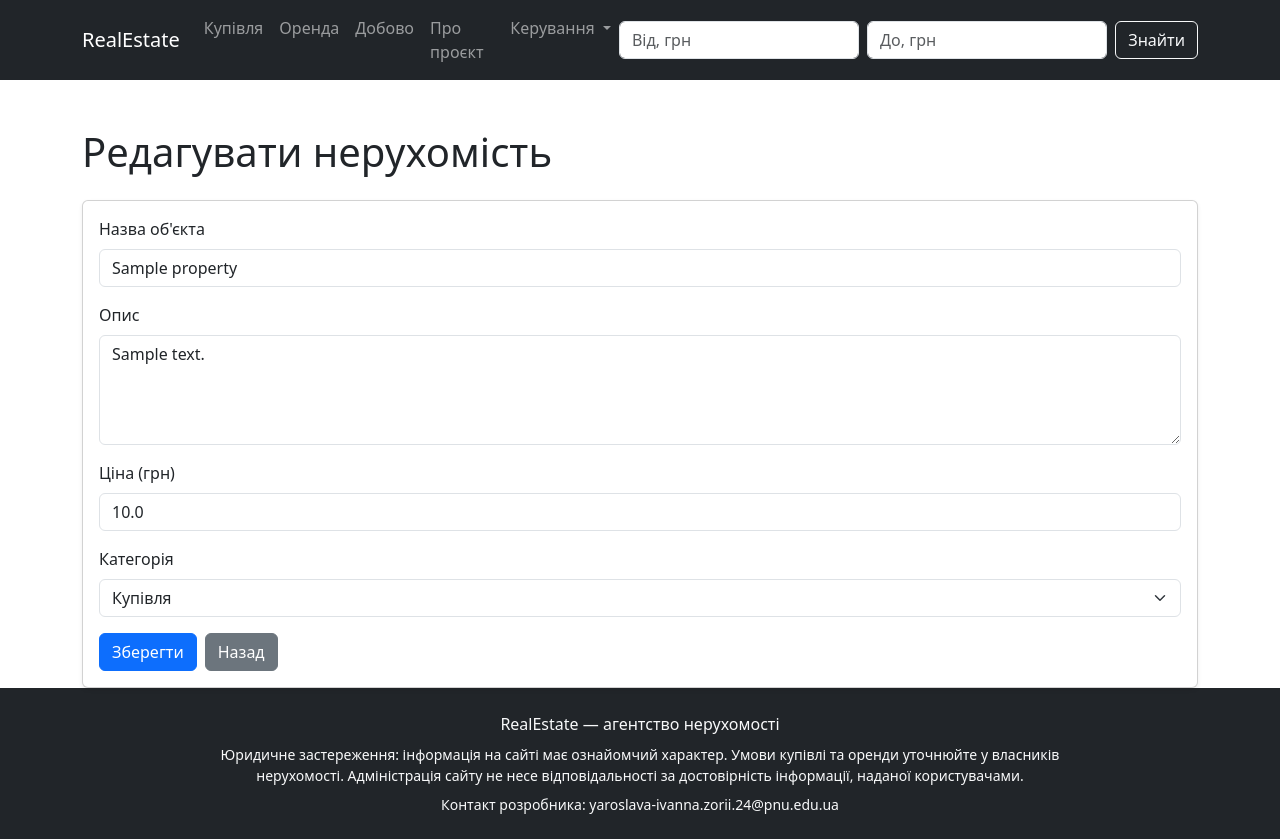
After one commit to Varoslava/ruby, a Rails app: page /properties/1/edit in a window 1280 px wide. The commit adds this page. Run offline with Rails 7, Linux system fonts and the light colour scheme; tables that the repository leaves empty hold one stand-in row (values such as "Sample post"); some libraries are stand-ins or nearby versions.

Commit message:
Add Lab 7 real estate agency

```diff
--- /dev/null
+++ b/lab6/Lab6RailsApp/app/controllers/properties_controller.rb
@@ -0,0 +1,78 @@
+class PropertiesController < ApplicationController
+  before_action :set_property, only: %i[show edit update destroy]
+
+  def buy
+    @properties = Property.where(category: "Купівля")
+  end
+
+  def rent
+    @properties = Property.where(category: "Оренда")
+  end
+
+  def daily
+    @properties = Property.where(category: "Добово")
+  end
+
+  def about
+  end
+
+  def index
+    @properties = Property.all
+
+    if params[:min_price].present?
+      @properties = @properties.where("price >= ?", params[:min_price])
+    end
+
+    if params[:max_price].present?
+      @properties = @properties.where("price <= ?", params[:max_price])
+    end
+  end
+
+  def show
+  end
+
+  def new
+    @property = Property.new
+  end
+
+  def create
+    @property = Property.new(property_params)
+
+    if @property.save
+      redirect_to @property, notice: "Об'єкт нерухомості успішно створено."
+    else
+      render :new, status: :unprocessable_entity
+    end
+  end
+
+  def edit
+  end
+
+  def update
+    if @property.update(property_params)
+      redirect_to @property, notice: "Об'єкт нерухомості успішно оновлено."
+    else
+      render :edit, status: :unprocessable_entity
+    end
+  end
+
+  def destroy
+    @property.destroy
+    redirect_to properties_path, notice: "Об'єкт нерухомості видалено."
+  end
+
+  def destroy_all
+    Property.destroy_all
+    redirect_to properties_path, notice: "Усі об'єкти нерухомості видалено."
+  end
+
+  private
+
+  def set_property
+    @property = Property.find(params[:id])
+  end
+
+  def property_params
+    params.require(:property).permit(:title, :description, :price, :category)
+  end
+end
--- /dev/null
+++ b/lab6/Lab6RailsApp/app/helpers/properties_helper.rb
@@ -0,0 +1,2 @@
+module PropertiesHelper
+end
--- /dev/null
+++ b/lab6/Lab6RailsApp/app/models/property.rb
@@ -0,0 +1,2 @@
+class Property < ApplicationRecord
+end
--- a/lab6/Lab6RailsApp/app/views/layouts/application.html.erb
+++ b/lab6/Lab6RailsApp/app/views/layouts/application.html.erb
@@ -1,29 +1,144 @@
 <!DOCTYPE html>
 <html>
   <head>
-    <title><%= content_for(:title) || "Lab6 Rails App" %></title>
+    <title><%= content_for(:title) || "RealEstate" %></title>
     <meta name="viewport" content="width=device-width,initial-scale=1">
     <meta name="apple-mobile-web-app-capable" content="yes">
-    <meta name="application-name" content="Lab6 Rails App">
+    <meta name="application-name" content="RealEstate">
     <meta name="mobile-web-app-capable" content="yes">
+
     <%= csrf_meta_tags %>
     <%= csp_meta_tag %>
-
     <%= yield :head %>
 
-    <%# Enable PWA manifest for installable apps (make sure to enable in config/routes.rb too!) %>
-    <%#= tag.link rel: "manifest", href: pwa_manifest_path(format: :json) %>
+    <link href="https://cdn.jsdelivr.net/npm/bootstrap@5.3.8/dist/css/bootstrap.min.css" rel="stylesheet">
 
     <link rel="icon" href="/icon.png" type="image/png">
     <link rel="icon" href="/icon.svg" type="image/svg+xml">
     <link rel="apple-touch-icon" href="/icon.png">
 
-    <%# Includes all stylesheet files in app/assets/stylesheets %>
     <%= stylesheet_link_tag :app, "data-turbo-track": "reload" %>
     <%= javascript_importmap_tags %>
   </head>
 
-  <body>
-    <%= yield %>
+  <body class="d-flex flex-column min-vh-100">
+    <header class="sticky-top">
+      <nav class="navbar navbar-expand-xl navbar-dark bg-dark">
+        <div class="container">
+          <%= link_to "RealEstate", properties_path, class: "navbar-brand" %>
+
+          <button class="navbar-toggler" type="button"
+                  data-bs-toggle="collapse"
+                  data-bs-target="#navbarMenu"
+                  aria-controls="navbarMenu"
+                  aria-expanded="false"
+                  aria-label="Toggle navigation">
+            <span class="navbar-toggler-icon"></span>
+          </button>
+
+          <div class="collapse navbar-collapse" id="navbarMenu">
+            <ul class="navbar-nav me-auto">
+              <li class="nav-item">
+                <%= link_to "Купівля", properties_buy_path, class: "nav-link" %>
+              </li>
+
+              <li class="nav-item">
+                <%= link_to "Оренда", properties_rent_path, class: "nav-link" %>
+              </li>
+
+              <li class="nav-item">
+                <%= link_to "Добово", properties_daily_path, class: "nav-link" %>
+              </li>
+
+              <li class="nav-item">
+                <%= link_to "Про проєкт", about_path, class: "nav-link" %>
+              </li>
+
+              <li class="nav-item dropdown">
+                <button class="nav-link dropdown-toggle"
+                        type="button"
+                        data-bs-toggle="dropdown"
+                        aria-expanded="false">
+                  Керування
+                </button>
+
+                <ul class="dropdown-menu">
+                  <li>
+                    <%= link_to "Створити нерухомість",
+                      new_property_path,
+                      class: "dropdown-item" %>
+                  </li>
+
+                  <li>
+                    <%= link_to "Усі об'єкти",
+                      properties_path,
+                      class: "dropdown-item" %>
+                  </li>
+
+                  <li><hr class="dropdown-divider"></li>
+
+                  <li>
+                    <%= button_to "Видалити всі",
+                      destroy_all_properties_path,
+                      method: :delete,
+                      class: "dropdown-item text-danger",
+                      form: {
+                        data: {
+                          turbo_confirm: "Ви впевнені, що хочете видалити всі об'єкти нерухомості?"
+                        }
+                      } %>
+                  </li>
+                </ul>
+              </li>
+            </ul>
+
+            <%= form_with url: properties_path,
+                          method: :get,
+                          local: true,
+                          class: "d-flex align-items-center gap-2 mt-3 mt-lg-0" do |form| %>
+
+              <%= form.number_field :min_price,
+                value: params[:min_price],
+                class: "form-control",
+                placeholder: "Від, грн",
+                min: 0,
+                aria: { label: "Мінімальна ціна" } %>
+
+              <%= form.number_field :max_price,
+                value: params[:max_price],
+                class: "form-control",
+                placeholder: "До, грн",
+                min: 0,
+                aria: { label: "Максимальна ціна" } %>
+
+              <%= form.submit "Знайти", class: "btn btn-outline-light" %>
+            <% end %>
+          </div>
+        </div>
+      </nav>
+    </header>
+
+    <main class="flex-grow-1">
+      <%= yield %>
+    </main>
+
+    <footer class="bg-dark text-light py-4 mt-auto">
+      <div class="container text-center">
+        <p class="mb-2">RealEstate — агентство нерухомості</p>
+
+        <p class="small mb-2 mx-auto" style="max-width: 900px;">
+          Юридичне застереження: інформація на сайті має ознайомчий характер.
+          Умови купівлі та оренди уточнюйте у власників нерухомості.
+          Адміністрація сайту не несе відповідальності за достовірність
+          інформації, наданої користувачами.
+        </p>
+
+        <p class="small mb-0">
+          Контакт розробника: yaroslava-ivanna.zorii.24@pnu.edu.ua
+        </p>
+      </div>
+    </footer>
+
+    <script src="https://cdn.jsdelivr.net/npm/bootstrap@5.3.8/dist/js/bootstrap.bundle.min.js"></script>
   </body>
 </html>
--- /dev/null
+++ b/lab6/Lab6RailsApp/app/views/properties/_form.html.erb
@@ -0,0 +1,40 @@
+<%= form_with(model: property) do |form| %>
+  <% if property.errors.any? %>
+    <div class="alert alert-danger">
+      <h5>Під час збереження виникли помилки:</h5>
+      <ul>
+        <% property.errors.each do |error| %>
+          <li><%= error.full_message %></li>
+        <% end %>
+      </ul>
+    </div>
+  <% end %>
+
+  <div class="mb-3">
+    <%= form.label :title, "Назва об'єкта", class: "form-label" %>
+    <%= form.text_field :title, class: "form-control", placeholder: "Наприклад, двокімнатна квартира" %>
+  </div>
+
+  <div class="mb-3">
+    <%= form.label :description, "Опис", class: "form-label" %>
+    <%= form.text_area :description, class: "form-control", rows: 4, placeholder: "Опишіть нерухомість" %>
+  </div>
+
+  <div class="mb-3">
+    <%= form.label :price, "Ціна (грн)", class: "form-label" %>
+    <%= form.number_field :price, class: "form-control", step: "any", min: 0 %>
+  </div>
+
+  <div class="mb-3">
+    <%= form.label :category, "Категорія", class: "form-label" %>
+    <%= form.select :category,
+      [["Купівля", "Купівля"], ["Оренда", "Оренда"], ["Добово", "Добово"]],
+      { prompt: "Оберіть категорію" },
+      class: "form-select" %>
+  </div>
+
+  <div class="d-flex gap-2">
+    <%= form.submit "Зберегти", class: "btn btn-primary" %>
+    <%= link_to "Назад", properties_path, class: "btn btn-secondary" %>
+  </div>
+<% end %>
--- /dev/null
+++ b/lab6/Lab6RailsApp/app/views/properties/buy.html.erb
@@ -0,0 +1,6 @@
+<div class="container mt-5">
+  <h1 class="mb-4">Нерухомість для купівлі</h1>
+  <p class="text-muted">Оберіть нерухомість, яку хочете придбати.</p>
+
+  <%= render "property_list", properties: @properties %>
+</div>
--- /dev/null
+++ b/lab6/Lab6RailsApp/app/views/properties/daily.html.erb
@@ -0,0 +1,6 @@
+<div class="container mt-5">
+  <h1 class="mb-4">Подобова оренда</h1>
+  <p class="text-muted">Оберіть нерухомість для короткострокового перебування.</p>
+
+  <%= render "property_list", properties: @properties %>
+</div>
--- /dev/null
+++ b/lab6/Lab6RailsApp/app/views/properties/edit.html.erb
@@ -0,0 +1,9 @@
+<div class="container mt-5">
+  <h1 class="mb-4">Редагувати нерухомість</h1>
+
+  <div class="card shadow-sm">
+    <div class="card-body">
+      <%= render "form", property: @property %>
+    </div>
+  </div>
+</div>
--- /dev/null
+++ b/lab6/Lab6RailsApp/app/views/properties/rent.html.erb
@@ -0,0 +1,6 @@
+<div class="container mt-5">
+  <h1 class="mb-4">Оренда нерухомості</h1>
+  <p class="text-muted">Оберіть нерухомість для довгострокової оренди.</p>
+
+  <%= render "property_list", properties: @properties %>
+</div>
--- a/lab6/Lab6RailsApp/config/routes.rb
+++ b/lab6/Lab6RailsApp/config/routes.rb
@@ -1,16 +1,18 @@
 Rails.application.routes.draw do
+  get "properties/buy"
+  get "properties/rent"
+  get "properties/daily"
+
+  get "about", to: "properties#about", as: :about
+
+  delete "properties/destroy_all",
+         to: "properties#destroy_all",
+         as: :destroy_all_properties
+
+  resources :properties
   resources :users
+
   get "hi/index"
-  # Define your application routes per the DSL in https://guides.rubyonrails.org/routing.html
 
-  # Reveal health status on /up that returns 200 if the app boots with no exceptions, otherwise 500.
-  # Can be used by load balancers and uptime monitors to verify that the app is live.
   get "up" => "rails/health#show", as: :rails_health_check
-
-  # Render dynamic PWA files from app/views/pwa/* (remember to link manifest in application.html.erb)
-  # get "manifest" => "rails/pwa#manifest", as: :pwa_manifest
-  # get "service-worker" => "rails/pwa#service_worker", as: :pwa_service_worker
-
-  # Defines the root path route ("/")
-  # root "posts#index"
 end
```
Also changed, not shown: lab6/Lab6RailsApp/app/views/properties/_property_list.html.erb (added, +27 -0 lines), lab6/Lab6RailsApp/app/views/properties/about.html.erb (added, +31 -0 lines), lab6/Lab6RailsApp/app/views/properties/index.html.erb (added, +37 -0 lines), lab6/Lab6RailsApp/app/views/properties/new.html.erb (added, +9 -0 lines), lab6/Lab6RailsApp/app/views/properties/show.html.erb (added, +33 -0 lines), lab6/Lab6RailsApp/db/migrate/20261114151806_create_properties.rb (added, +12 -0 lines), lab6/Lab6RailsApp/test/controllers/properties_controller_test.rb (added, +18 -0 lines), lab6/Lab6RailsApp/test/fixtures/properties.yml (added, +13 -0 lines), lab6/Lab6RailsApp/test/models/property_test.rb (added, +7 -0 lines), lab6/Lab6RailsApp/db/schema.rb.
